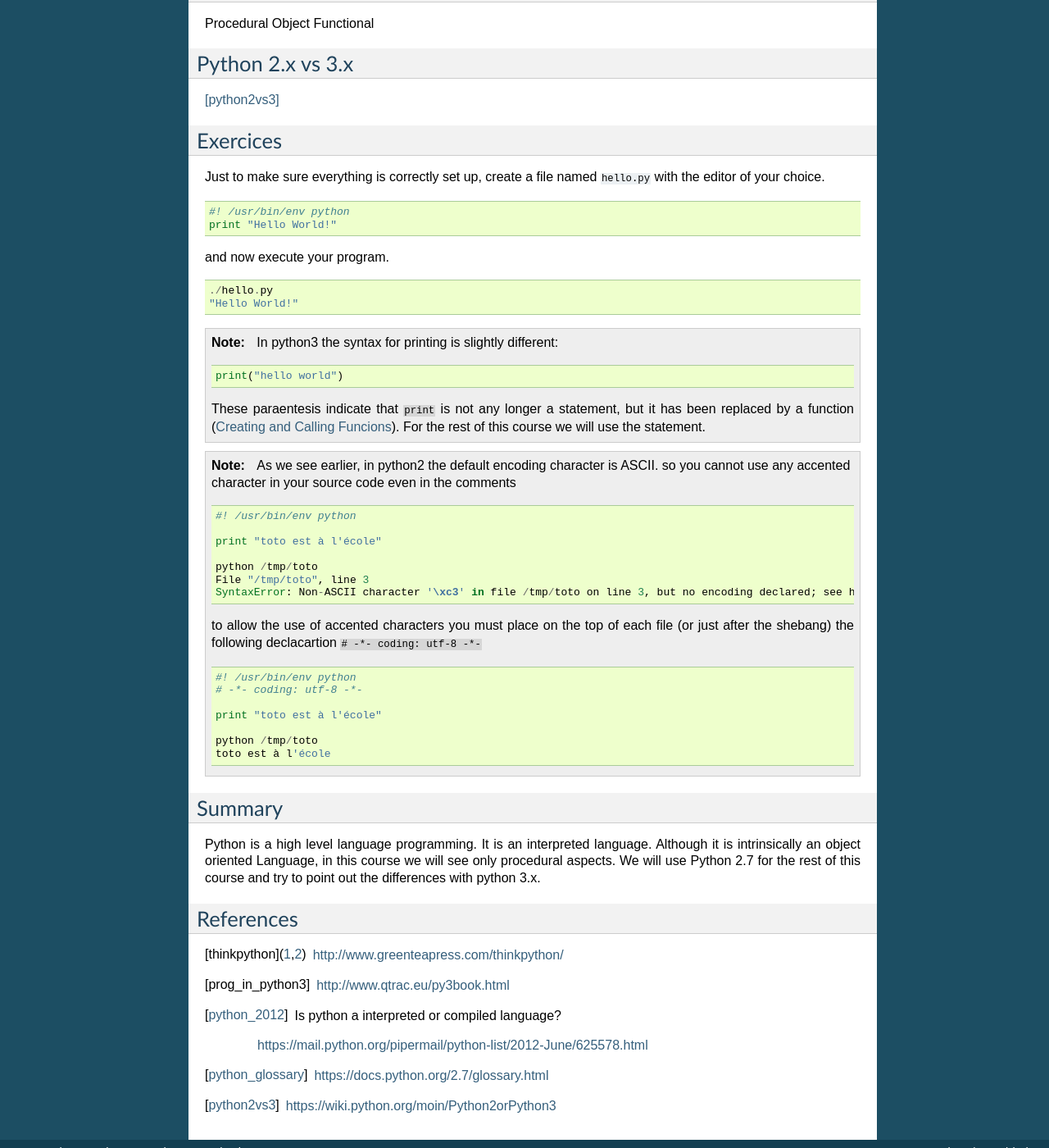
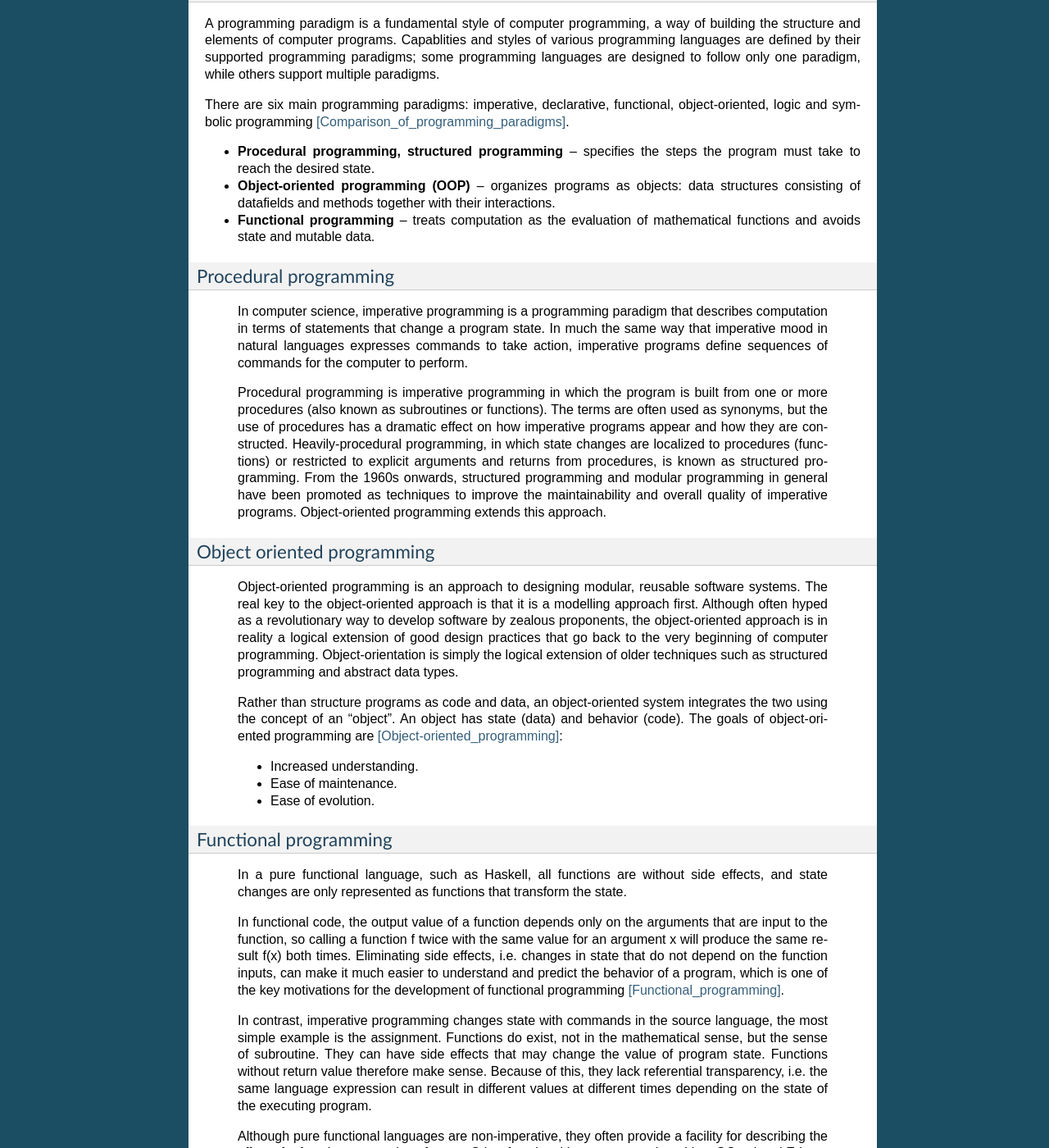
Before and after one commit to C3BI-pasteur-fr/python-course-1, a Sphinx documentation site: the page built from source/Introduction.rst, in a window 1280 px wide and 1400 px high, scrolled down 5973 px. Shown: the whole window at 82% size. Built offline with Sphinx 7.4.7, drawn with Linux system fonts in a browser that asks for light colours; some of the changed text lies outside the part shown.

Commit message:
add section about different programming paradigms

```diff
--- a/source/Introduction.rst
+++ b/source/Introduction.rst
@@ -312,11 +312,77 @@ legal tokens, you can't have one right after the other.
 Similarly, in a chemical formula the subscript comes after the element name, not
 before [thinkpython]_.
 
-Sytle of programming
+Style of programming
 ====================
-Procedural
-Object
-Functional
+
+A programming paradigm is a fundamental style of computer programming, a way of building the structure and elements of computer programs.
+Capablities and styles of various programming languages are defined by their supported programming paradigms;
+some programming languages are designed to follow only one paradigm, while others support multiple paradigms.
+
+There are six main programming paradigms: imperative, declarative, functional, object-oriented, logic and symbolic programming [Comparison_of_programming_paradigms]_.
+
+* **Procedural programming, structured programming** – specifies the steps the program must take to reach the desired state.
+* **Object-oriented programming (OOP)** – organizes programs as objects: data structures consisting of datafields and methods together with their interactions.
+* **Functional programming** – treats computation as the evaluation of mathematical functions and avoids state and mutable data.
+
+
+Procedural programming
+----------------------
+   In computer science, imperative programming is a programming paradigm that describes computation in terms of statements that change a program state.
+   In much the same way that imperative mood in natural languages expresses commands to take action,
+   imperative programs define sequences of commands for the computer to perform.
+
+   Procedural programming is imperative programming in which the program is built from one or more procedures (also known as subroutines or functions).
+   The terms are often used as synonyms, but the use of procedures has a dramatic effect on how imperative programs appear and how they are constructed.
+   Heavily-procedural programming, in which state changes are localized to procedures (functions) or restricted to explicit arguments and returns from procedures,
+   is known as structured programming. From the 1960s onwards, structured programming and modular programming in general have been promoted as
+   techniques to improve the maintainability and overall quality of imperative programs.
+   Object-oriented programming extends this approach.
+
+
+Object oriented programming
+---------------------------
+   Object-oriented programming is an approach to designing modular, reusable software systems.
+   The real key to the object-oriented approach is that it is a modelling approach first.
+   Although often hyped as a revolutionary way to develop software by zealous proponents,
+   the object-oriented approach is in reality a logical extension of good design practices that go back to the very
+   beginning of computer programming. Object-orientation is simply the logical extension of older techniques such as
+   structured programming and abstract data types.
+
+   Rather than structure programs as code and data, an object-oriented system integrates the two using the concept of an "object".
+   An object has state (data) and behavior (code).
+   The goals of object-oriented programming are [Object-oriented_programming]_:
+
+   * Increased understanding.
+   * Ease of maintenance.
+   * Ease of evolution.
+
+
+Functional programming
+----------------------
+   In a pure functional language, such as Haskell, all functions are without side effects,
+   and state changes are only represented as functions that transform the state.
+
+   In functional code, the output value of a function depends only on the arguments that are input to the function,
+   so calling a function f twice with the same value for an argument x will produce the same result f(x) both times.
+   Eliminating side effects, i.e. changes in state that do not depend on the function inputs,
+   can make it much easier to understand and predict the behavior of a program,
+   which is one of the key motivations for the development of functional programming [Functional_programming]_.
+
+   In contrast, imperative programming changes state with commands in the source language, the most simple example is the assignment.
+   Functions do exist, not in the mathematical sense, but the sense of subroutine.
+   They can have side effects that may change the value of program state.
+   Functions without return value therefore make sense.
+   Because of this, they lack referential transparency, i.e. the same language expression can result in different values at different times
+   depending on the state of the executing program.
+
+   Although pure functional languages are non-imperative, they often provide a facility for
+   describing the effect of a function as a series of steps.
+   Other functional languages, such as Lisp, OCaml and Erlang, support a mixture of procedural and functional programming.
+
+Although Python is intrinsecly Object oriented, it not impose to programmers to follow this paradigm for their code.
+Even Python implements also some functional programming features as *closure* it's not a functional language.
+During this course we will focused on procedural programming.
 
 
 Python 2.x vs 3.x
@@ -390,6 +456,11 @@ References
 
 .. [python_glossary] https://docs.python.org/2.7/glossary.html
 
+.. [Comparison_of_programming_paradigms] http://en.wikipedia.org/wiki/Comparison_of_programming_paradigms
+
+.. [Functional_programming] http://en.wikipedia.org/wiki/Functional_programming
+
+.. [Object-oriented_programming] http://en.wikipedia.org/wiki/Object-oriented_programming
 
 .. [python2vs3] https://wiki.python.org/moin/Python2orPython3
 
```
